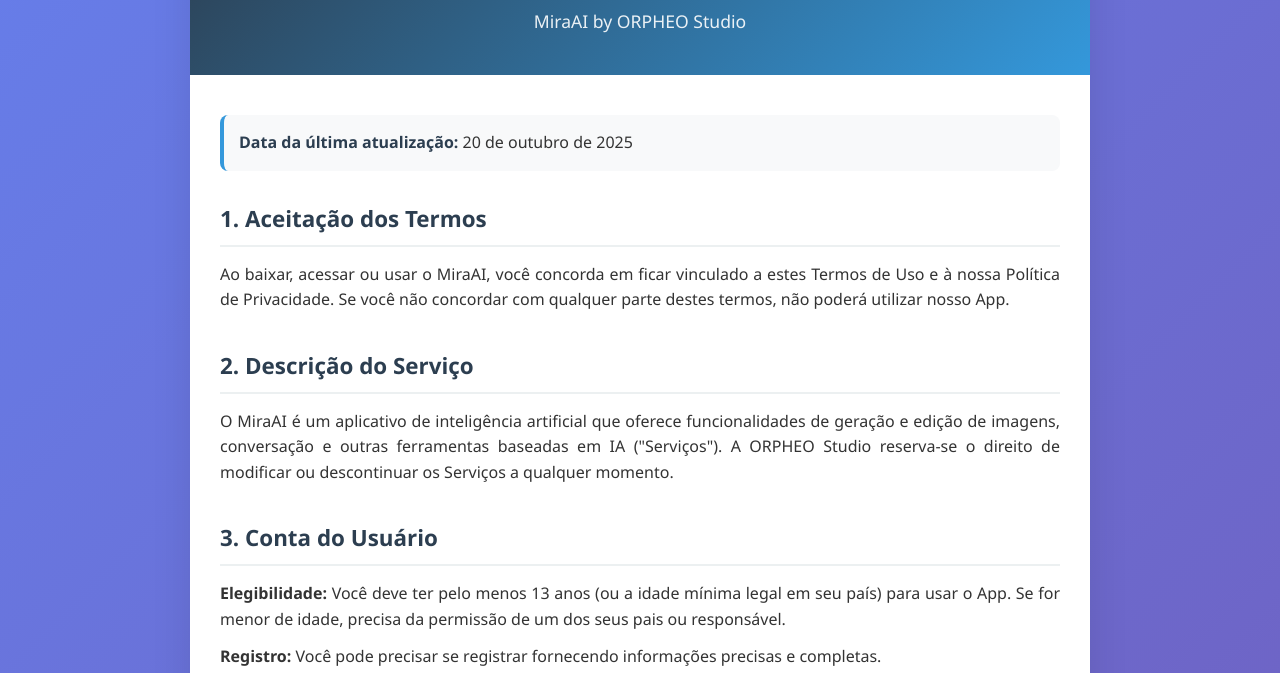
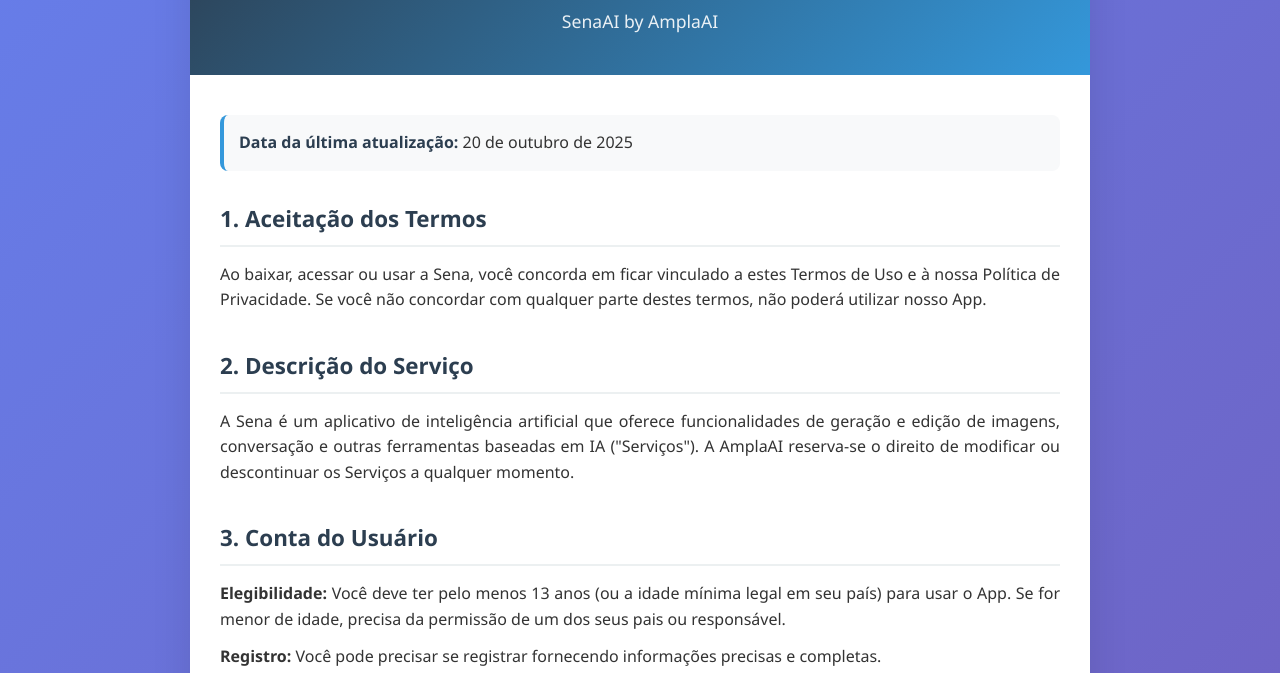
Before and after one commit to orpheostudio/MiraAI-Termos, a plain HTML site: page index.html in a window 1280 px wide. Shown: the part 127-800 px from the top of the page. Drawn offline with Linux system fonts and the light colour scheme.

Commit message:
Atualizar o index.html

```diff
--- a/index.html
+++ b/index.html
@@ -3,7 +3,7 @@
 <head>
     <meta charset="UTF-8">
     <meta name="viewport" content="width=device-width, initial-scale=1.0">
-    <title>Termos de Uso - MiraAI by ORPHEO Studio</title>
+    <title>Termos de Uso - SenaAI by AmplaAI</title>
     <style>
         * {
             margin: 0;
@@ -155,7 +155,7 @@
     <div class="container">
         <div class="header">
             <h1>Termos de Uso</h1>
-            <p>MiraAI by ORPHEO Studio</p>
+            <p>SenaAI by AmplaAI</p>
         </div>
 
         <div class="content">
@@ -165,12 +165,12 @@
 
             <div class="section">
                 <h2>1. Aceitação dos Termos</h2>
-                <p>Ao baixar, acessar ou usar o MiraAI, você concorda em ficar vinculado a estes Termos de Uso e à nossa Política de Privacidade. Se você não concordar com qualquer parte destes termos, não poderá utilizar nosso App.</p>
+                <p>Ao baixar, acessar ou usar a Sena, você concorda em ficar vinculado a estes Termos de Uso e à nossa Política de Privacidade. Se você não concordar com qualquer parte destes termos, não poderá utilizar nosso App.</p>
             </div>
 
             <div class="section">
                 <h2>2. Descrição do Serviço</h2>
-                <p>O MiraAI é um aplicativo de inteligência artificial que oferece funcionalidades de geração e edição de imagens, conversação e outras ferramentas baseadas em IA ("Serviços"). A ORPHEO Studio reserva-se o direito de modificar ou descontinuar os Serviços a qualquer momento.</p>
+                <p>A Sena é um aplicativo de inteligência artificial que oferece funcionalidades de geração e edição de imagens, conversação e outras ferramentas baseadas em IA ("Serviços"). A AmplaAI reserva-se o direito de modificar ou descontinuar os Serviços a qualquer momento.</p>
             </div>
 
             <div class="section">
@@ -234,10 +234,10 @@
                 <p>Se você tiver alguma dúvida sobre estes Termos de Uso, entre em contato conosco em:</p>
                 <p><strong>E-mail:</strong> sac.studiotsukiyo@outlook.com</p>
                 <p><strong>Site da Sena:</strong> www.orpheostudio.com</p>
-                <p><strong>Redes Sociais:</strong>Instagram: @orpheostudio</p>
+                <p><strong>Redes Sociais:</strong>Instagram: @ampla.ai</p>
             </div>
 
-            <a href="https://politicas.orpheostudio.com.br" class="back-button">← Políticas de Privacidade</a>
+            <a href="https://politicas.orpheostudio.com.br" class="blank_">← Políticas de Privacidade</a>
 </div>
 
         <div class="footer">
```
